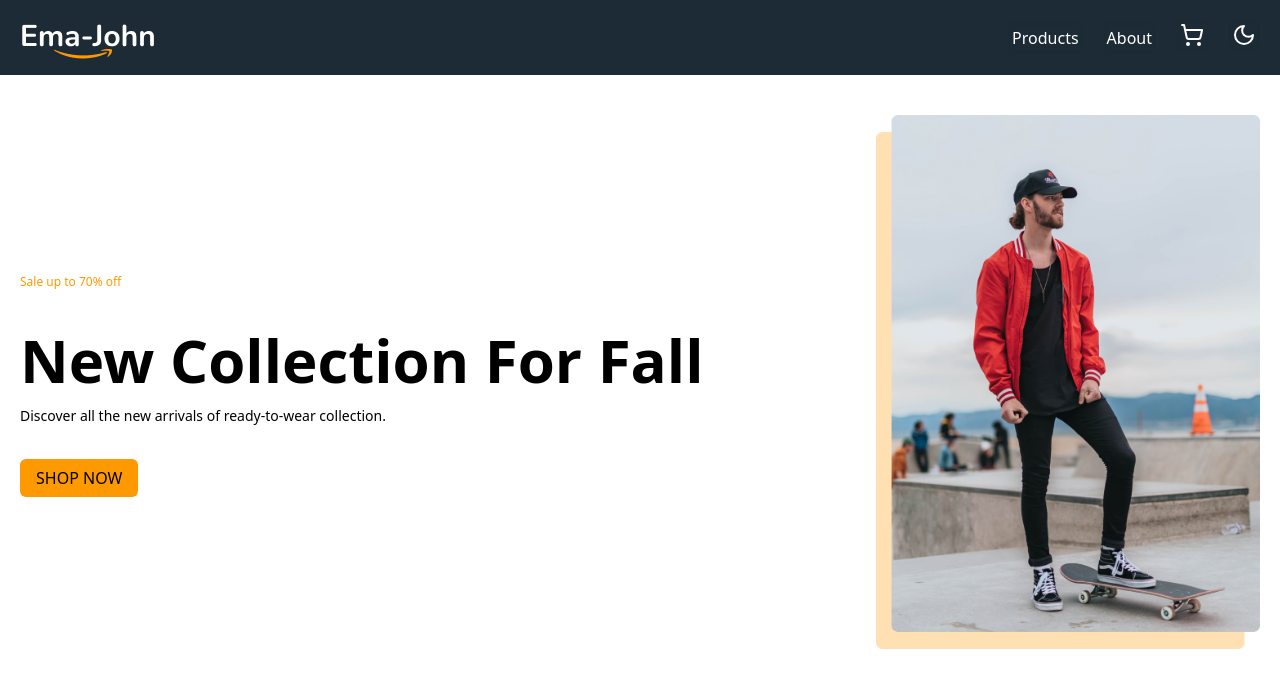
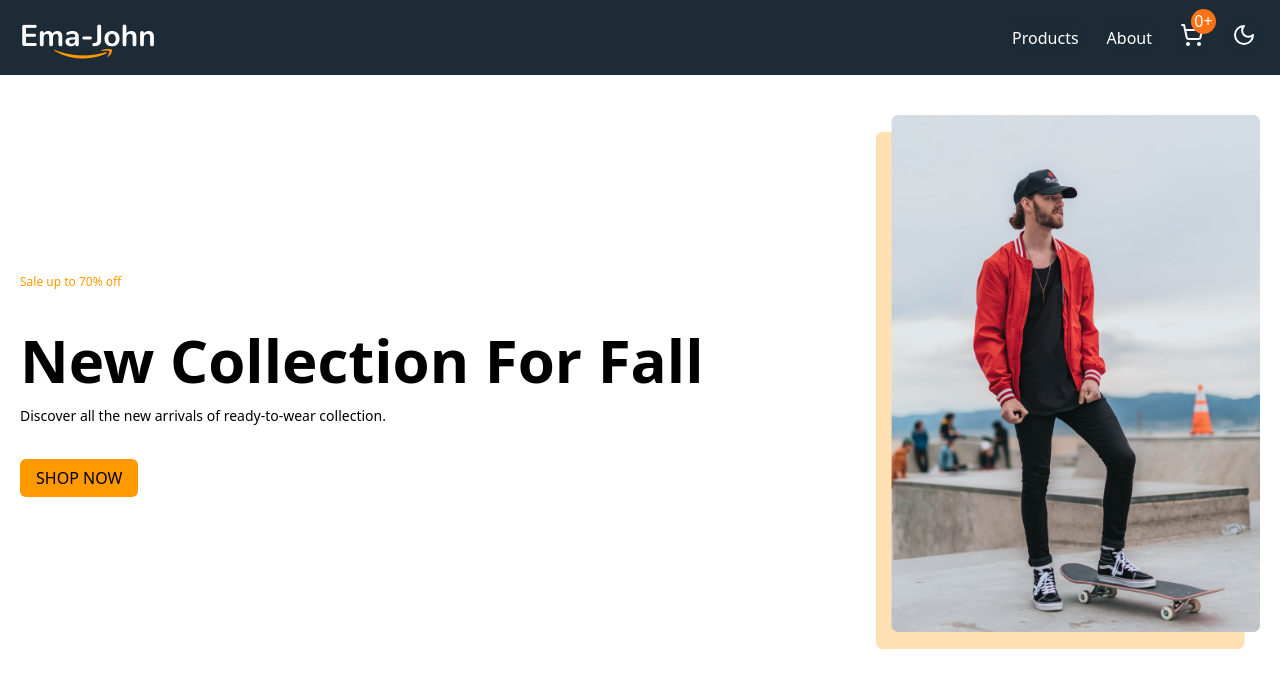
Before and after one commit to tofail-ahmed/ema-john-2.0, a React (Vite) app: page / in a window 1280 px wide. Shown: the top 688 px of the page. Built offline with nearby package versions, Linux system fonts and the light colour scheme.

Commit message:
cart  notification bar added

```diff
--- a/src/components/layouts/Header.tsx
+++ b/src/components/layouts/Header.tsx
@@ -1,5 +1,12 @@
 /* eslint-disable @typescript-eslint/no-unused-vars */
-import { Moon, MoonIcon, ShoppingCart, Sun, SunIcon } from "lucide-react";
+import {
+  CarTaxiFront,
+  Moon,
+  MoonIcon,
+  ShoppingCart,
+  Sun,
+  SunIcon,
+} from "lucide-react";
 import EmaJohn from "../../assets/ema-jogn-logo.png";
 import { Link } from "react-router-dom";
 import { useAppDispatch, useAppSelector } from "../../redux/hook";
@@ -12,6 +19,7 @@ const Header = () => {
   const darkModeHnadler = () => {
     dispatch(toggleDarkMode());
   };
+  const products = useAppSelector((state) => state.cart.products);
 
   return (
     <header className="bg-[#1c2b35] text-white">
@@ -37,14 +45,17 @@ const Header = () => {
               About
             </a>
           </li>
-          <li>
+          <li className="relative">
             <Link
-              className=" rounded-lg backdrop-blur-[2px] p-1 inline-block"
+              className=" rounded-lg backdrop-blur-[2px] p-1 inline-block relative"
               to={"/cart"}
             >
               {/* <img src={ring} width="24" height="24" alt="" /> */}
               <ShoppingCart size={24} />
             </Link>
+            <span className="rounded-full absolute top-[-10px] left-[15px] size-[25px] text-center bg-orange-500 text-white ">
+              {products.length}+
+            </span>
           </li>
 
           <li>
```
